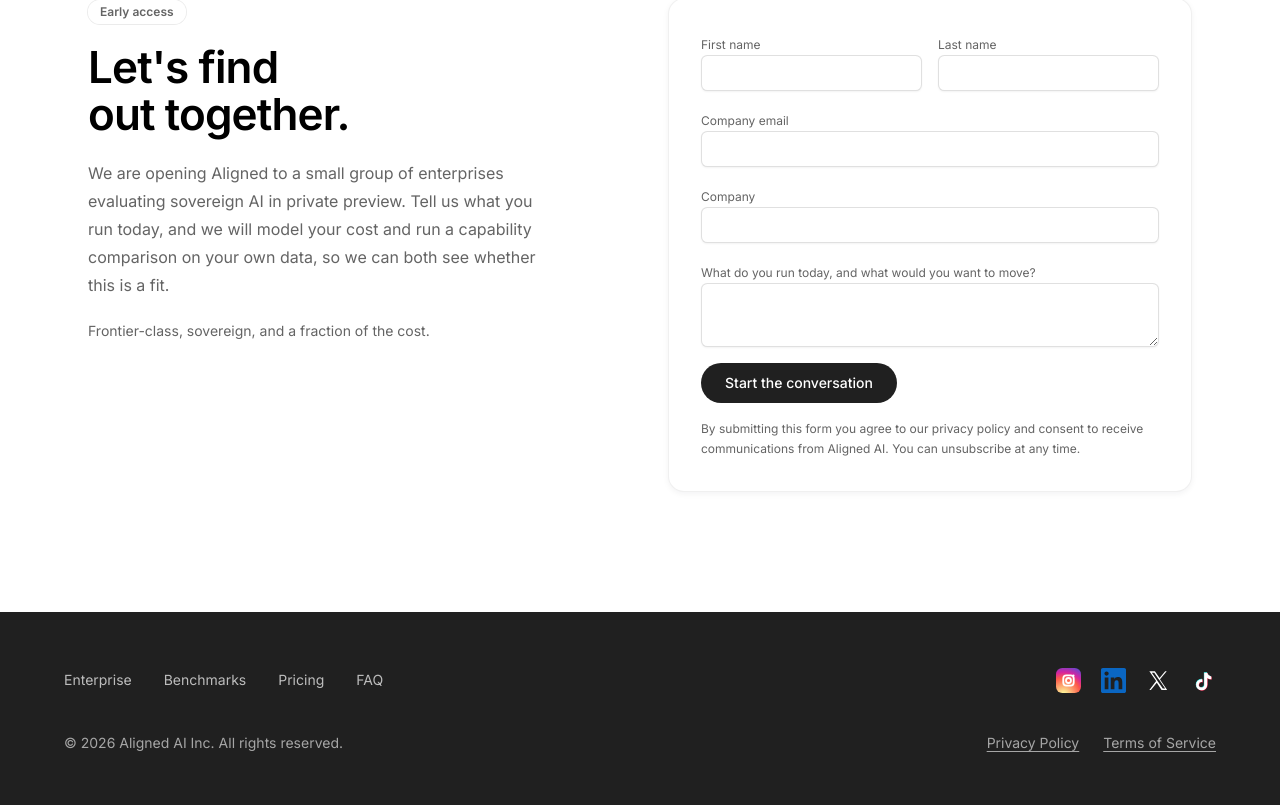
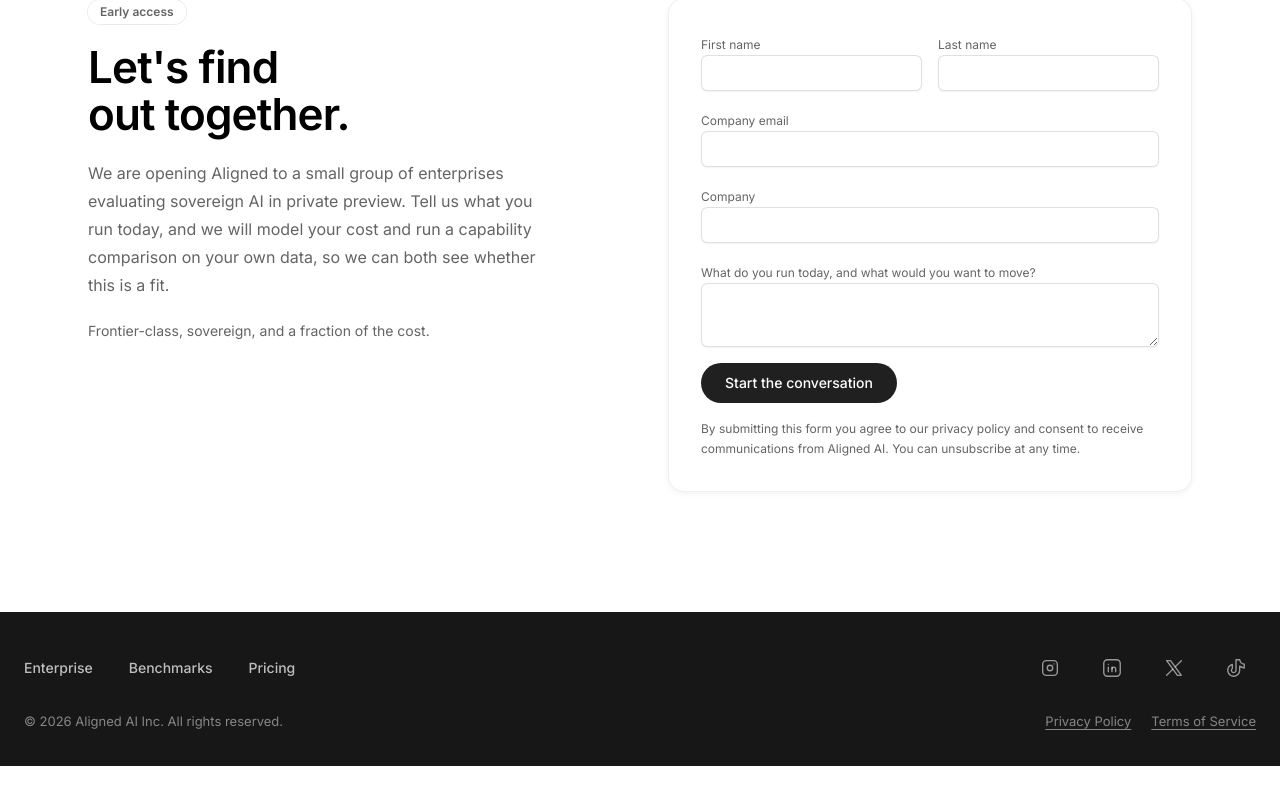
Before and after one commit to freitaspauloo/Paulo, a Next.js app: page /landing-v4 in a window 1280 px wide. Shown: the part 7062-7867 px from the top of the page. After the commit the page ends 7828 px from the top, so only its background shows below. Built offline with nearby package versions, Linux system fonts and the light colour scheme.

Commit message:
Copy main site dev landing footer into enterprise landing-v4.

```diff
--- a/src/components/landing/landing-footer-social.tsx
+++ b/src/components/landing/landing-footer-social.tsx
@@ -1,120 +1,130 @@
 import { cn } from "@/lib/utils";
 
-/** size-5 (20px) + 25% */
-const iconClass = "size-[1.5625rem] shrink-0";
+const iconClass = "size-[22px] shrink-0";
 
-function SocialInstagram({ className }: { className?: string }) {
+/** Tabler outline brand icons — matches joinaligned.ai dev landing footer */
+function IconBrandInstagram({ className }: { className?: string }) {
   return (
     <svg
       viewBox="0 0 24 24"
+      fill="none"
+      stroke="currentColor"
+      strokeWidth={1.5}
+      strokeLinecap="round"
+      strokeLinejoin="round"
       className={cn(iconClass, className)}
       aria-hidden
     >
-      <defs>
-        <radialGradient
-          id="footer-ig-gradient"
-          cx="30%"
-          cy="107%"
-          r="150%"
-        >
-          <stop offset="0%" stopColor="#fdf497" />
-          <stop offset="5%" stopColor="#fdf497" />
-          <stop offset="45%" stopColor="#fd5949" />
-          <stop offset="60%" stopColor="#d6249f" />
-          <stop offset="90%" stopColor="#285aeb" />
-        </radialGradient>
-      </defs>
-      <rect width="24" height="24" rx="6" fill="url(#footer-ig-gradient)" />
-      <rect
-        x="7"
-        y="7"
-        width="10"
-        height="10"
-        rx="3"
-        fill="none"
-        stroke="white"
-        strokeWidth="1.75"
-      />
-      <circle cx="12" cy="12" r="2.4" fill="none" stroke="white" strokeWidth="1.75" />
-      <circle cx="16.8" cy="7.2" r="1" fill="white" />
+      <path d="M4 8a4 4 0 0 1 4 -4h8a4 4 0 0 1 4 4v8a4 4 0 0 1 -4 4h-8a4 4 0 0 1 -4 -4l0 -8" />
+      <path d="M9 12a3 3 0 1 0 6 0a3 3 0 0 0 -6 0" />
+      <path d="M16.5 7.5v.01" />
     </svg>
   );
 }
 
-function SocialLinkedIn({ className }: { className?: string }) {
+function IconBrandLinkedIn({ className }: { className?: string }) {
   return (
     <svg
       viewBox="0 0 24 24"
+      fill="none"
+      stroke="currentColor"
+      strokeWidth={1.5}
+      strokeLinecap="round"
+      strokeLinejoin="round"
       className={cn(iconClass, className)}
       aria-hidden
     >
-      <path
-        fill="#0a66c2"
-        d="M20.447 20.452h-3.554v-5.569c0-1.328-.027-3.037-1.852-3.037-1.853 0-2.136 1.445-2.136 2.939v5.667H9.351V9h3.414v1.561h.046c.477-.9 1.637-1.85 3.37-1.85 3.601 0 4.267 2.37 4.267 5.455v6.286zM5.337 7.433a2.062 2.062 0 1 1 0-4.124 2.062 2.062 0 0 1 0 4.124zM7.119 20.452H3.555V9h3.564v11.452zM22.225 0H1.771C.792 0 0 .774 0 1.729v20.542C0 23.227.792 24 1.771 24h20.451C23.2 24 24 23.227 24 22.271V1.729C24 .774 23.2 0 22.222 0h.003z"
-      />
+      <path d="M8 11v5" />
+      <path d="M8 8v.01" />
+      <path d="M12 16v-5" />
+      <path d="M16 16v-3a2 2 0 1 0 -4 0" />
+      <path d="M3 7a4 4 0 0 1 4 -4h10a4 4 0 0 1 4 4v10a4 4 0 0 1 -4 4h-10a4 4 0 0 1 -4 -4l0 -10" />
     </svg>
   );
 }
 
-function SocialX({ className }: { className?: string }) {
+function IconBrandX({ className }: { className?: string }) {
   return (
     <svg
       viewBox="0 0 24 24"
+      fill="none"
+      stroke="currentColor"
+      strokeWidth={1.5}
+      strokeLinecap="round"
+      strokeLinejoin="round"
       className={cn(iconClass, className)}
       aria-hidden
     >
-      <path
-        fill="white"
-        d="M13.67 10.55 19.9 3h-1.48l-5.4 6.55L8.55 3H3.2l6.53 9.51L3.2 21h1.48l5.71-6.93 4.56 6.93h5.35l-6.83-9.85Zm-2.1 2.55-.66-.94-5.3-7.58h2.28l4.27 6.1.66.94 5.56 7.95h-2.28l-4.53-6.47Z"
-      />
+      <path d="M4 4l11.733 16h4.267l-11.733 -16l-4.267 0" />
+      <path d="M4 20l6.768 -6.768m2.46 -2.46l6.772 -6.772" />
     </svg>
   );
 }
 
-function SocialTikTok({ className }: { className?: string }) {
+function IconBrandTikTok({ className }: { className?: string }) {
   return (
     <svg
       viewBox="0 0 24 24"
+      fill="none"
+      stroke="currentColor"
+      strokeWidth={1.5}
+      strokeLinecap="round"
+      strokeLinejoin="round"
       className={cn(iconClass, className)}
       aria-hidden
     >
-      <path
-        fill="#25f4ee"
-        d="M15.6 4.5c.55 1.9 1.95 3.35 3.9 3.65v2.65a6.9 6.9 0 0 1-3.9-1.15v6.45a5.35 5.35 0 1 1-5.35-5.35c.2 0 .4.02.6.05v2.75a2.6 2.6 0 1 0 1.85 2.5V4.5h2.9Z"
-        transform="translate(-0.35 -0.35)"
-      />
-      <path
-        fill="#fe2c55"
-        d="M15.6 4.5c.55 1.9 1.95 3.35 3.9 3.65v2.65a6.9 6.9 0 0 1-3.9-1.15v6.45a5.35 5.35 0 1 1-5.35-5.35c.2 0 .4.02.6.05v2.75a2.6 2.6 0 1 0 1.85 2.5V4.5h2.9Z"
-        transform="translate(0.35 0.35)"
-      />
-      <path
-        fill="white"
-        d="M15.6 4.5c.55 1.9 1.95 3.35 3.9 3.65v2.65a6.9 6.9 0 0 1-3.9-1.15v6.45a5.35 5.35 0 1 1-5.35-5.35c.2 0 .4.02.6.05v2.75a2.6 2.6 0 1 0 1.85 2.5V4.5h2.9Z"
-      />
+      <path d="M21 7.917v4.034a9.948 9.948 0 0 1 -5 -1.951v4.5a6.5 6.5 0 1 1 -8 -6.326v4.326a2.5 2.5 0 1 0 4 2v-11.5h4.083a6.005 6.005 0 0 0 4.917 4.917" />
     </svg>
   );
 }
 
-const linkClass = cn(
-  "flex items-center justify-center transition-opacity hover:opacity-80",
+export const LANDING_FOOTER_SOCIAL_LINKS = [
+  {
+    label: "Instagram",
+    href: "https://www.instagram.com/joinaligned.ai?igsh=eGE4cDJ4M2RrOWs1",
+    Icon: IconBrandInstagram,
+  },
+  {
+    label: "LinkedIn",
+    href: "https://www.linkedin.com/company/join-aligned-ai/",
+    Icon: IconBrandLinkedIn,
+  },
+  {
+    label: "X",
+    href: "https://x.com/joinalignedai?s=21",
+    Icon: IconBrandX,
+  },
+  {
+    label: "TikTok",
+    href: "https://www.tiktok.com/@joinalignedai?_r=1&_t=ZT-972aZhQmO8z",
+    Icon: IconBrandTikTok,
+  },
+] as const;
+
+const socialLinkClass = cn(
+  "inline-flex min-h-10 min-w-10 items-center justify-center rounded-lg p-2",
+  "text-white/55 transition-colors hover:bg-white/[0.08] hover:text-white",
 );
 
 export function LandingFooterSocial({ className }: { className?: string }) {
   return (
-    <div className={cn("flex items-center gap-5", className)}>
-      <a href="#" aria-label="Instagram" className={linkClass}>
-        <SocialInstagram />
-      </a>
-      <a href="#" aria-label="LinkedIn" className={linkClass}>
-        <SocialLinkedIn />
-      </a>
-      <a href="#" aria-label="X" className={linkClass}>
-        <SocialX />
-      </a>
-      <a href="#" aria-label="TikTok" className={linkClass}>
-        <SocialTikTok />
-      </a>
+    <div
+      className={cn("flex shrink-0 items-center gap-[22px] text-white/55", className)}
+      aria-label="Social"
+    >
+      {LANDING_FOOTER_SOCIAL_LINKS.map(({ label, href, Icon }) => (
+        <a
+          key={label}
+          href={href}
+          target="_blank"
+          rel="noopener noreferrer"
+          title={label}
+          aria-label={label}
+          className={socialLinkClass}
+        >
+          <Icon />
+        </a>
+      ))}
     </div>
   );
 }
--- a/src/components/landing/landing-footer.tsx
+++ b/src/components/landing/landing-footer.tsx
@@ -1,42 +1,72 @@
 import { LandingFooterSocial } from "@/components/landing/landing-footer-social";
-import { landing } from "@/components/landing/landing-primitives";
 import { cn } from "@/lib/utils";
 
-const NAV_LINKS = ["Enterprise", "Benchmarks", "Pricing", "FAQ"] as const;
+/** Matches joinaligned.ai dev landing footer (09-footer) */
+const SITE = "https://joinaligned.ai";
+
+const NAV_LINKS = [
+  { label: "Enterprise", href: `${SITE}/org/enterprise` },
+  { label: "Benchmarks", href: `${SITE}/documentation/benchmarks` },
+  { label: "Pricing", href: `${SITE}/choose-plan` },
+] as const;
+
+const LEGAL_LINKS = [
+  { label: "Privacy Policy", href: `${SITE}/legal/privacy-policy` },
+  { label: "Terms of Service", href: `${SITE}/legal/terms` },
+] as const;
 
 export function LandingFooter() {
   return (
-    <footer className="bg-[#202020] px-6 py-14 text-white">
-      <div className={cn(landing.page, "flex flex-col gap-10")}>
-        <div className="flex flex-wrap items-center justify-between gap-6">
-          <div className="flex flex-wrap items-center gap-x-8 gap-y-3 text-sm">
-            {NAV_LINKS.map((link) => (
-              <a
-                key={link}
-                href="#"
-                className="text-white/70 transition-colors hover:text-white"
-              >
-                {link}
-              </a>
-            ))}
+    <footer
+      data-dl="section"
+      data-dl-footer="true"
+      className="flex w-full justify-center bg-[#171717] py-9"
+    >
+      <div className="box-border w-full max-w-[1320px] px-6">
+        <div className="flex w-full flex-col items-stretch gap-6">
+          <div className="flex w-full flex-col items-stretch gap-[18px] min-[721px]:flex-row min-[721px]:items-center min-[721px]:justify-between min-[721px]:gap-6">
+            <nav
+              aria-label="Footer"
+              className="flex w-full flex-wrap items-center justify-evenly gap-x-1.5 gap-y-1.5 min-[721px]:w-auto min-[721px]:flex-nowrap min-[721px]:justify-start min-[721px]:gap-x-9"
+            >
+              {NAV_LINKS.map((link) => (
+                <a
+                  key={link.label}
+                  href={link.href}
+                  className={cn(
+                    "whitespace-nowrap text-xs font-medium leading-5 text-white/[0.72]",
+                    "transition-colors hover:text-white",
+                    "min-[721px]:text-sm min-[721px]:leading-5",
+                  )}
+                >
+                  {link.label}
+                </a>
+              ))}
+            </nav>
+            <LandingFooterSocial className="justify-center min-[721px]:justify-end" />
           </div>
-          <LandingFooterSocial />
-        </div>
-        <div className="flex flex-wrap items-center justify-between gap-4 text-sm text-white/60">
-          <p>© 2026 Aligned AI Inc. All rights reserved.</p>
-          <div className="flex gap-6">
-            <a
-              href="#"
-              className="underline underline-offset-[3px] transition-colors hover:text-white"
+
+          <div className="flex w-full flex-wrap items-center justify-between gap-x-4 gap-y-2.5">
+            <p className="m-0 min-w-0 flex-[1_1_auto] text-[13px] font-normal leading-[18px] text-white/[0.48]">
+              © 2026 Aligned AI Inc. All rights reserved.
+            </p>
+            <div
+              aria-label="Legal"
+              className="flex shrink-0 flex-wrap items-center gap-4 min-[721px]:gap-5"
             >
-              Privacy Policy
-            </a>
-            <a
-              href="#"
-              className="underline underline-offset-[3px] transition-colors hover:text-white"
-            >
-              Terms of Service
-            </a>
+              {LEGAL_LINKS.map((link) => (
+                <a
+                  key={link.label}
+                  href={link.href}
+                  className={cn(
+                    "whitespace-nowrap text-[13px] font-normal leading-[18px] text-white/[0.48]",
+                    "underline decoration-1 underline-offset-[3px] transition-colors hover:text-white",
+                  )}
+                >
+                  {link.label}
+                </a>
+              ))}
+            </div>
           </div>
         </div>
       </div>
```
